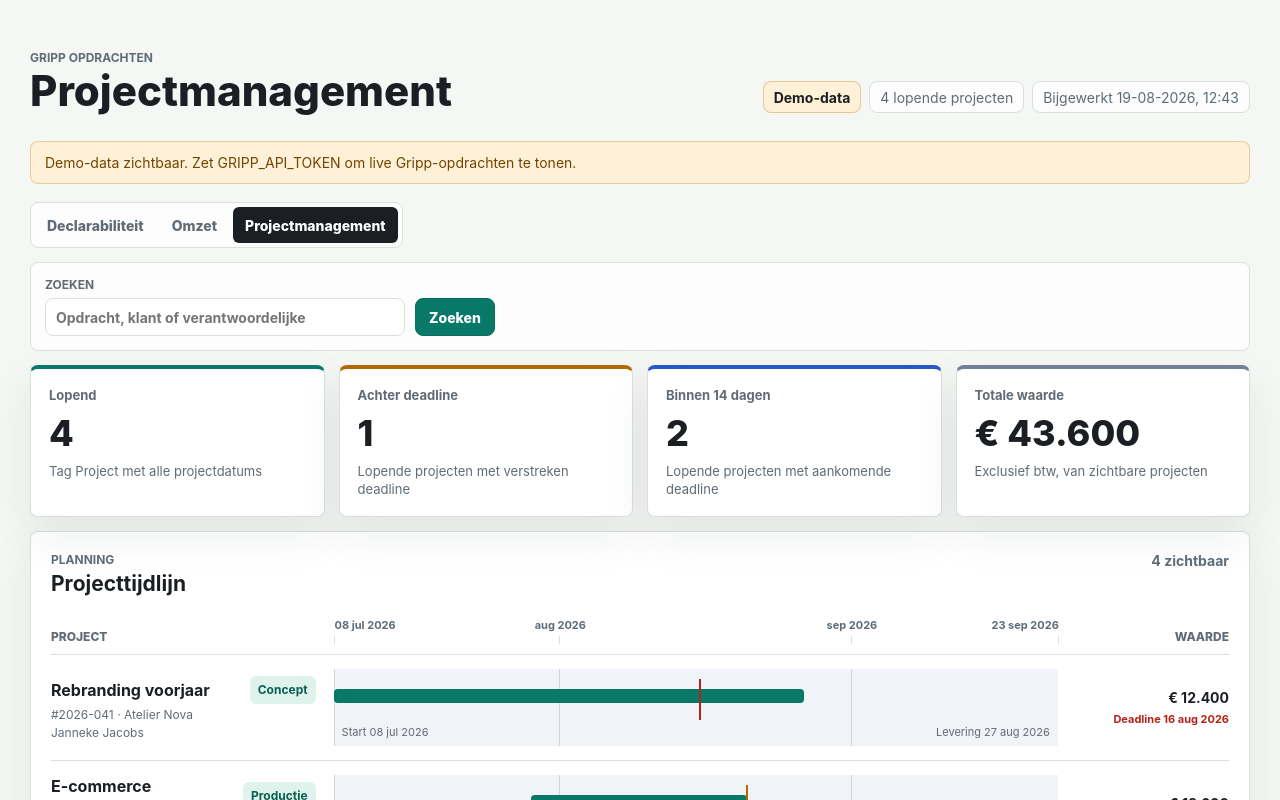
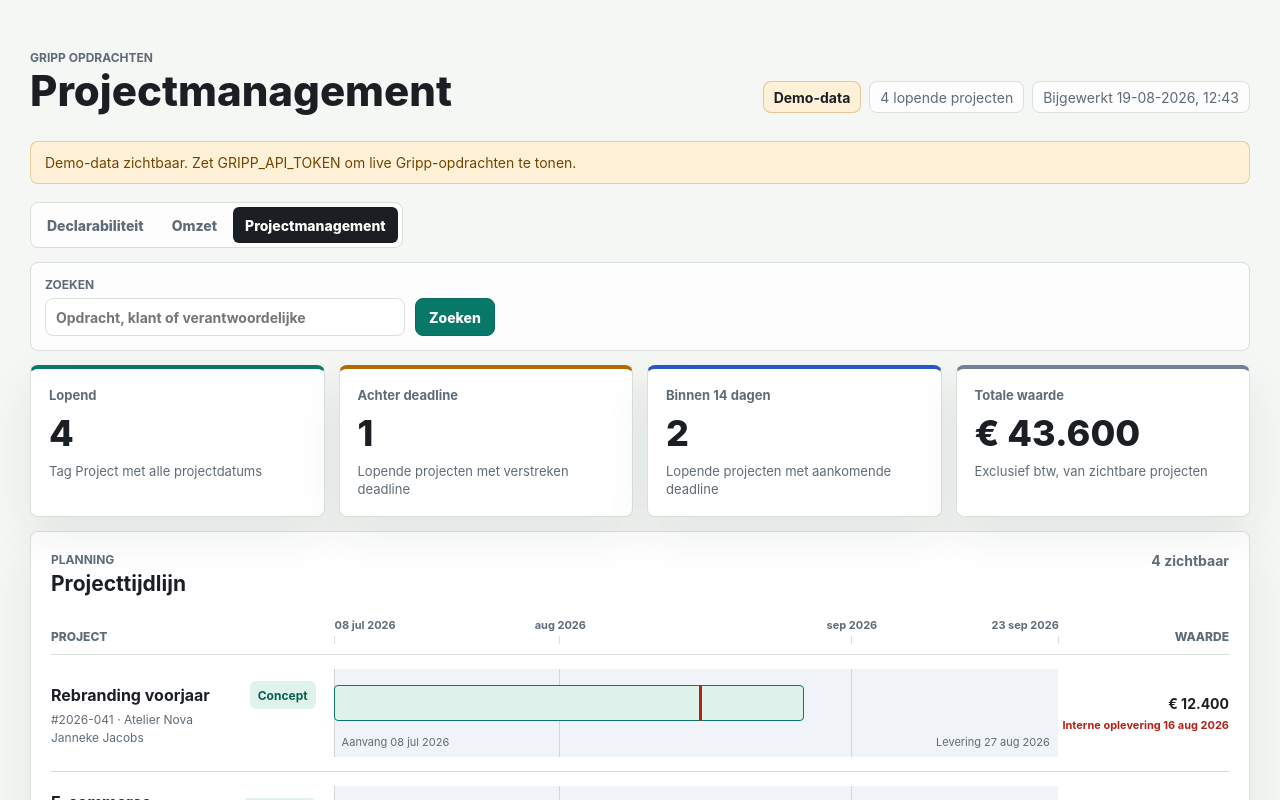
Before and after one commit to maxancedecot/GrippMCP, a Next.js app: page /projectmanagement in a window 1280 px wide. Shown: the top 800 px of the page. Built offline with nearby package versions, Linux system fonts and the light colour scheme.

Commit message:
Show project periods as timeline blocks

```diff
--- a/app/globals.css
+++ b/app/globals.css
@@ -839,7 +839,7 @@ td .inline-bar {
 
 .project-timeline-track {
   position: relative;
-  min-height: 76px;
+  min-height: 88px;
   overflow: hidden;
   background: var(--surface-strong);
 }
@@ -852,27 +852,28 @@ td .inline-bar {
   background: rgba(95, 107, 118, 0.22);
 }
 
-.project-timeline-bar {
+.project-timeline-block {
   position: absolute;
-  top: 20px;
+  z-index: 1;
+  top: 16px;
   display: block;
-  height: 14px;
+  height: 36px;
   border-radius: 4px;
-  background: var(--good);
-  box-shadow: inset 0 0 0 1px rgba(7, 95, 83, 0.2);
+  border: 1px solid var(--good);
+  background: var(--good-soft);
 }
 
 .project-timeline-deadline {
   position: absolute;
-  z-index: 1;
-  top: 10px;
-  bottom: 26px;
-  width: 2px;
+  z-index: 2;
+  top: 16px;
+  height: 36px;
+  width: 3px;
   transform: translateX(-1px);
 }
 
 .project-timeline-deadline--good {
-  background: var(--good);
+  background: var(--ink);
 }
 
 .project-timeline-deadline--warning {
@@ -886,7 +887,7 @@ td .inline-bar {
 .project-timeline-dates {
   position: absolute;
   right: 8px;
-  bottom: 7px;
+  bottom: 8px;
   left: 8px;
   display: flex;
   justify-content: space-between;
--- a/app/projectmanagement/page.tsx
+++ b/app/projectmanagement/page.tsx
@@ -197,6 +197,7 @@ function ProjectTimeline({
           const deliveryDate = project.deliveryDate ?? timeline.end;
           const deadlineDate = project.deadline ?? deliveryDate;
           const deadlineTone = deadlineToneFor(deadlineDate);
+          const deadlinePosition = timelineDeadlinePosition(deadlineDate, startDate, deliveryDate, timeline);
 
           return (
             <article className="project-timeline-row" key={project.id} role="listitem">
@@ -209,22 +210,22 @@ function ProjectTimeline({
                 <span className="cell-muted">{project.manager}</span>
               </div>
 
-              <div className="project-timeline-track" aria-label={`${project.name}: van ${formatDate(startDate)} tot ${formatDate(deliveryDate)}; deadline ${formatDate(deadlineDate)}`}>
+              <div className="project-timeline-track" aria-label={`${project.name}: van ${formatDate(startDate)} tot ${formatDate(deliveryDate)}; interne oplevering ${formatDate(deadlineDate)}`}>
                 {timeline.ticks.map((tick) => (
                   <span className="project-timeline-gridline" key={tick.date} style={{ left: `${timelinePosition(tick.date, timeline)}%` }} aria-hidden="true" />
                 ))}
-                <span className="project-timeline-bar" style={timelineBarStyle(startDate, deliveryDate, timeline)}>
+                <span className="project-timeline-block" style={timelineBarStyle(startDate, deliveryDate, timeline)}>
                   <span className="sr-only">Projectperiode</span>
                 </span>
                 <span
                   className={`project-timeline-deadline project-timeline-deadline--${deadlineTone}`}
-                  style={{ left: `${timelinePosition(deadlineDate, timeline)}%` }}
-                  title={`Deadline ${formatDate(deadlineDate)}`}
+                  style={{ left: `${deadlinePosition}%` }}
+                  title={`Interne oplevering ${formatDate(deadlineDate)}`}
                 >
-                  <span className="sr-only">Deadline {formatDate(deadlineDate)}</span>
+                  <span className="sr-only">Interne oplevering {formatDate(deadlineDate)}</span>
                 </span>
                 <div className="project-timeline-dates">
-                  <span>Start {formatDate(startDate)}</span>
+                  <span>Aanvang {formatDate(startDate)}</span>
                   <span>Levering {formatDate(deliveryDate)}</span>
                 </div>
               </div>
@@ -232,7 +233,7 @@ function ProjectTimeline({
               <div className="project-timeline-summary">
                 <strong>{project.value > 0 ? formatCurrency(project.value) : "-"}</strong>
                 <span className={`project-timeline-deadline-label project-timeline-deadline-label--${deadlineTone}`}>
-                  Deadline {formatDate(deadlineDate)}
+                  Interne oplevering {formatDate(deadlineDate)}
                 </span>
                 {sourceMode === "live" ? (
                   <CompleteProjectForm projectId={project.id} projectName={project.name} query={query} />
@@ -668,6 +669,14 @@ function timelineBarStyle(start: string, end: string, timeline: ProjectTimelineD
   };
 }
 
+function timelineDeadlinePosition(deadline: string, start: string, end: string, timeline: ProjectTimelineData) {
+  const startPosition = timelinePosition(start, timeline);
+  const endPosition = Math.max(startPosition, timelinePosition(end, timeline));
+  const deadlinePosition = timelinePosition(deadline, timeline);
+
+  return Math.max(startPosition, Math.min(endPosition, deadlinePosition));
+}
+
 function deadlineToneFor(deadline: string) {
   const days = daysUntil(deadline);
   return days < 0 ? "danger" : days <= 14 ? "warning" : "good";
```
